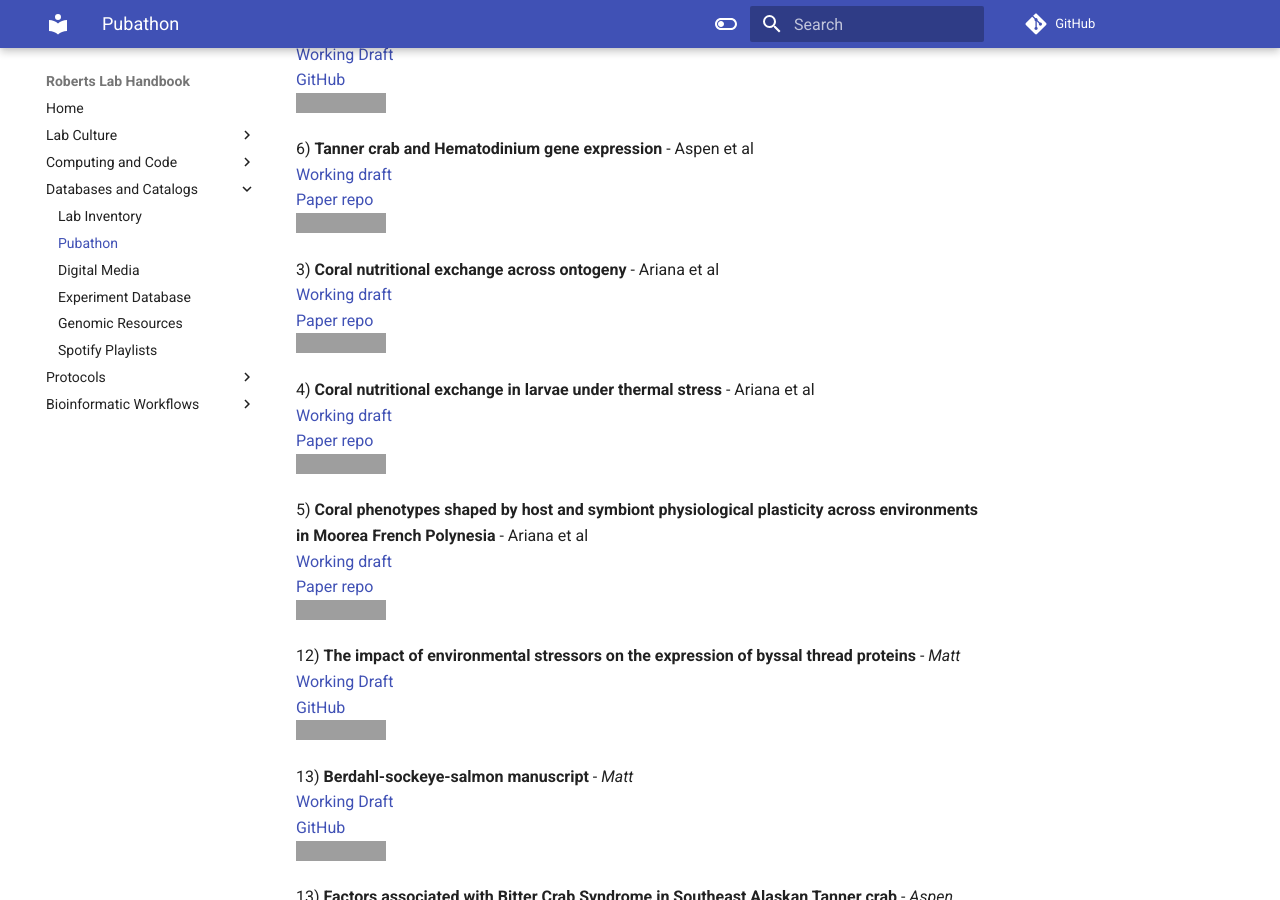
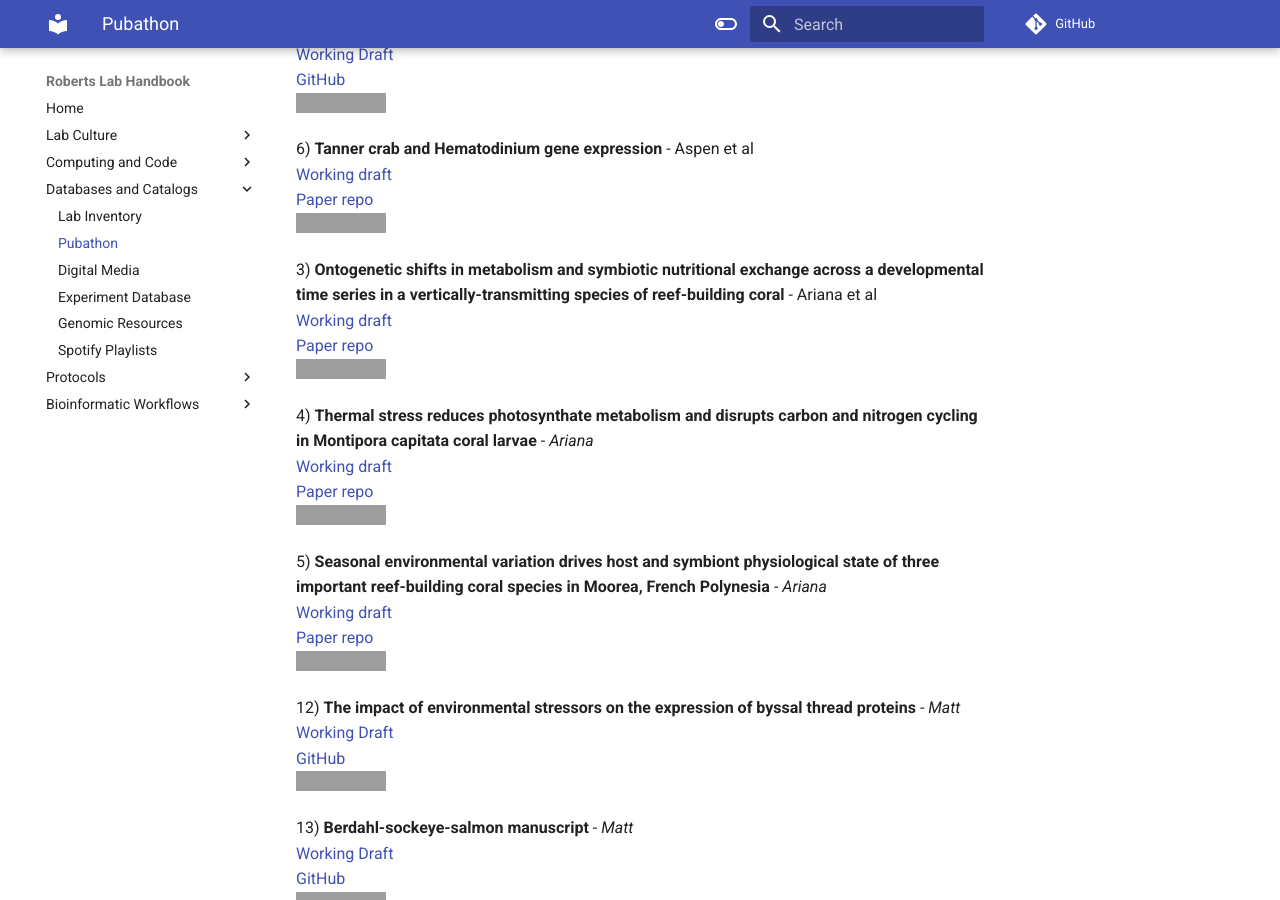
Before and after one commit to RobertsLab/resources, an MkDocs documentation site: the page built from docs/Pubathon.md, in a window 1280 px wide and 900 px high, scrolled down 983 px, cut to the strip 0-900 px from the top of the window. Built offline with MkDocs 1.6.1 and Material for MkDocs 9.7.7, drawn with Linux system fonts in a browser that asks for light colours; comment, search, counter and statistics services are not loaded; grey boxes are pictures that could not be loaded.

Commit message:
Update Pubathon.md
Added AH papers

```diff
--- a/docs/Pubathon.md
+++ b/docs/Pubathon.md
@@ -8,12 +8,10 @@
 [Paper Repo](https://github.com/sr320/ceabigr)
 ![status](https://img.shields.io/badge/pub--a--thon%20status-in%20progress-orange.svg)
 
-
 10) **Single cell RNA-seq** - _Mac_
 [Working Draft](https://docs.google.com/document/d/1csdQ4oxinJBnRMw4RESeTrNBcRPqC_KkIQ2tkWt16i4/edit?usp=sharing)
 [GitHub](cccc)
 ![status](https://img.shields.io/badge/pub--a--thon%20status-in%20progress-orange.svg)
-
 
 9) **Mussel (Mytilus trossulus) heat stress response** - Zach & Chris et al
 [Working Draft](https://docs.google.com/document/d/10QEJBxxuIshe86aFV_8EuL5WKzX9SvJT_2HosNxuZqQ/edit?usp=sharing)
@@ -30,17 +28,17 @@
 [Paper repo](https://github.com/afcoyle/hemat_bairdi_transcriptome)
 ![status](https://img.shields.io/badge/pub--a--thon%20status-in%20progress-orange.svg)
 
-3) **Coral nutritional exchange across ontogeny** - Ariana et al
+3) **Ontogenetic shifts in metabolism and symbiotic nutritional exchange across a developmental time series in a vertically-transmitting species of reef-building coral** - Ariana et al
 [Working draft](https://docs.google.com/document/d/10Wmr_ceODWreZfS8WPekvoBwD2xEqlq28iSitapHTHA/edit)
 [Paper repo](https://github.com/AHuffmyer/EarlyLifeHistory_Energetics)
 ![status](https://img.shields.io/badge/pub--a--thon%20status-in%20progress-orange.svg)
 
-4) **Coral nutritional exchange in larvae under thermal stress** - Ariana et al
+4) **Thermal stress reduces photosynthate metabolism and disrupts carbon and nitrogen cycling in Montipora capitata coral larvae** - _Ariana_
 [Working draft](https://docs.google.com/document/d/1D-iMattGZxOVxhnQd1ib1ML0I_Vqoy7jkGPfxmmNd_8/edit)
 [Paper repo](https://github.com/AHuffmyer/SymbioticIntegration)
 ![status](https://img.shields.io/badge/pub--a--thon%20status-in%20progress-orange.svg)
 
-5) **Coral phenotypes shaped by host and symbiont physiological plasticity across environments in Moorea French Polynesia** - Ariana et al
+5) **Seasonal environmental variation drives host and symbiont physiological state of three important reef-building coral species in Moorea, French Polynesia** - _Ariana_
 [Working draft](https://docs.google.com/document/d/1gBrDypEwR4ont16BX5hCv0N3kpMmFW-lJlT0PVaHvEM/edit)
 [Paper repo](https://github.com/urol-e5/timeseries)
 ![status](https://img.shields.io/badge/pub--a--thon%20status-in%20progress-orange.svg)
```
